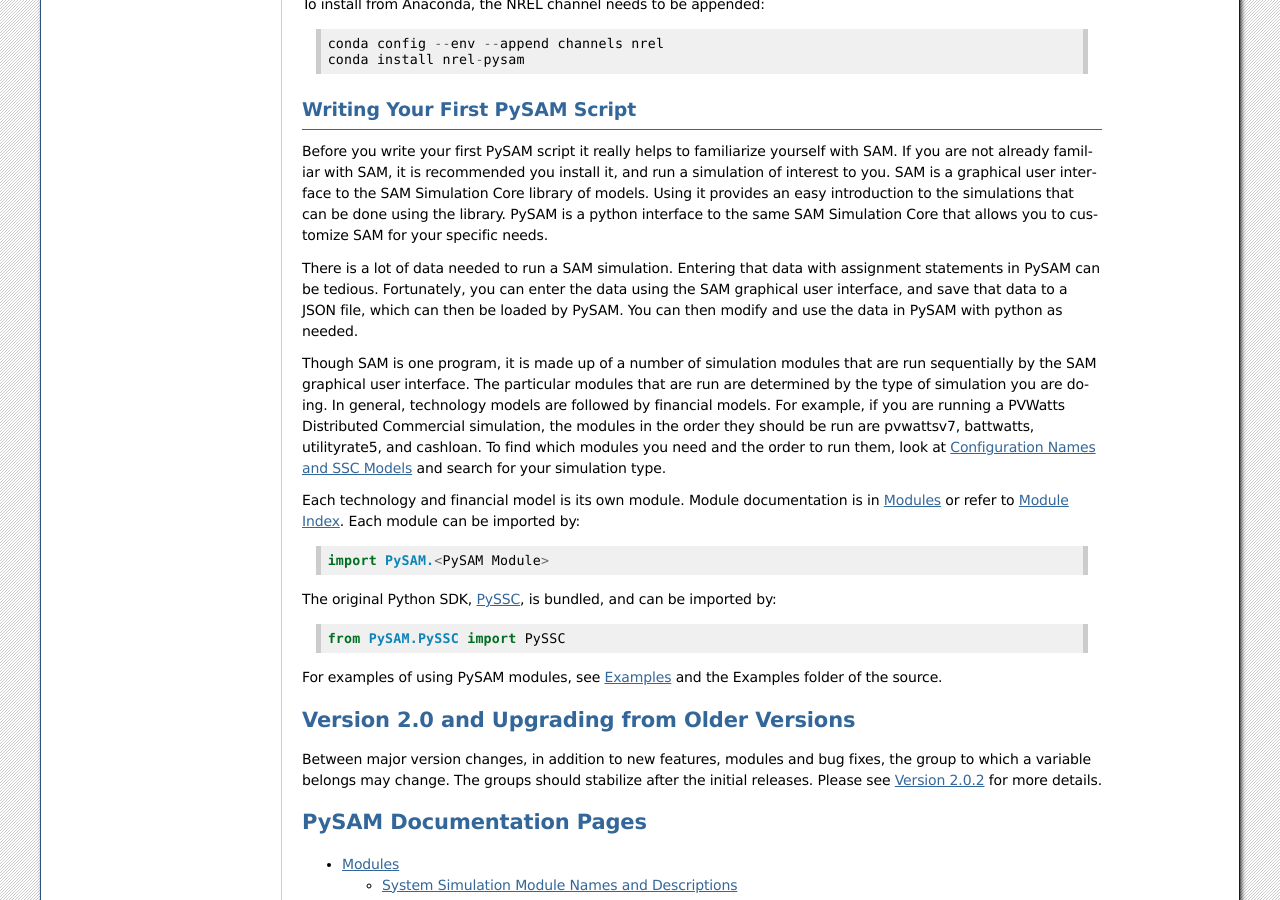
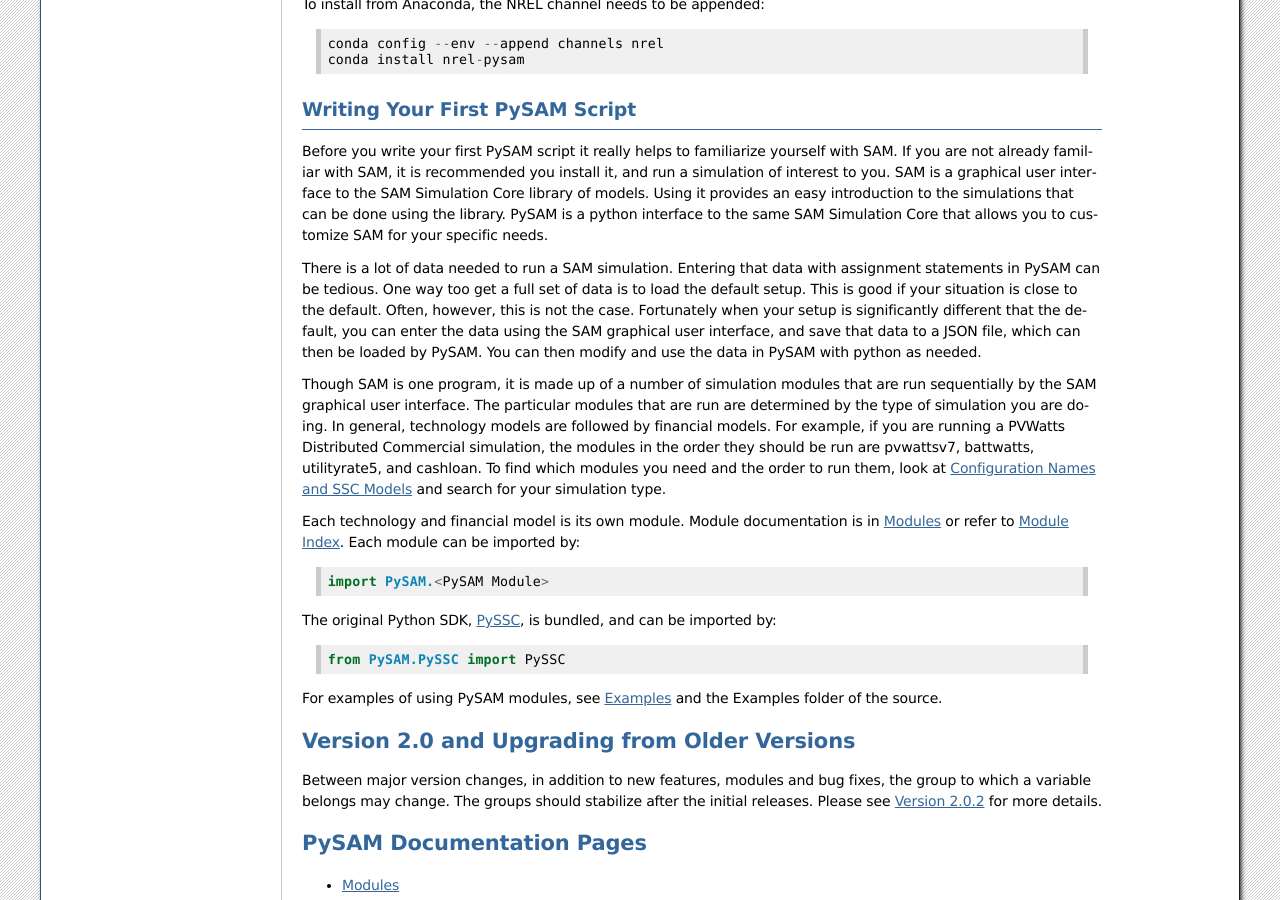
Before and after one commit to NREL/pysam, a Sphinx documentation site: the page built from docs/index.rst, in a window 1280 px wide and 900 px high, scrolled down 614 px. Built offline with Sphinx 7.4.7, drawn with Linux system fonts in a browser that asks for light colours.

Commit message:
Added a note about using default configuration to index.rst.

```diff
--- a/docs/index.rst
+++ b/docs/index.rst
@@ -41,7 +41,7 @@
 yourself with SAM.  If you are not already familiar with SAM, it is recommended
 you install it, and run a simulation of interest to you.  SAM is a graphical user interface to the SAM Simulation Core library of models.  Using it provides an easy introduction to the simulations that can be done using the library.  PySAM is a python interface to the same SAM Simulation Core that allows you to customize SAM for your specific needs.
 
-There is a lot of data needed to run a SAM simulation.  Entering that data with assignment statements in PySAM can be tedious.  Fortunately, you can enter the data using the SAM graphical user interface, and save that data to a JSON file, which can then be loaded by PySAM. You can then modify and use the data in PySAM with python as needed.
+There is a lot of data needed to run a SAM simulation.  Entering that data with assignment statements in PySAM can be tedious.  One way too get a full set of data is to load the default setup.  This is good if your situation is close to the default.  Often, however, this is not the case.  Fortunately when your setup is significantly different that the default, you can enter the data using the SAM graphical user interface, and save that data to a JSON file, which can then be loaded by PySAM. You can then modify and use the data in PySAM with python as needed.
 
 Though SAM is one
 program, it is made up of a number of simulation modules that are run
```
